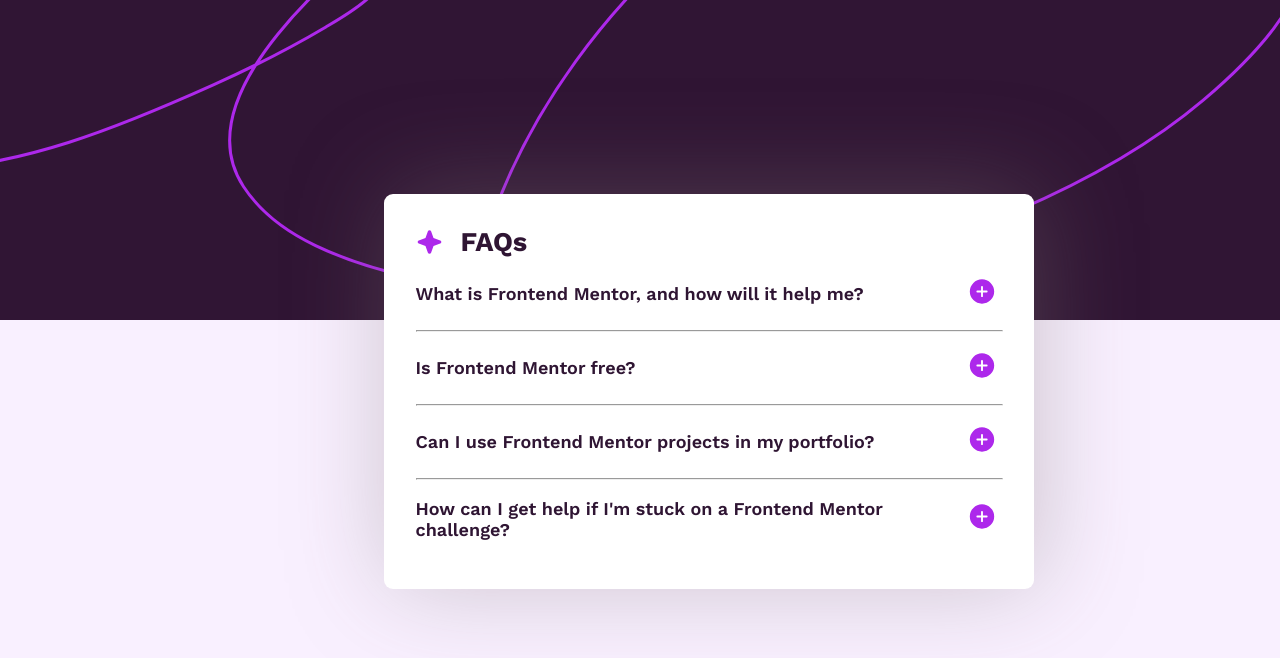
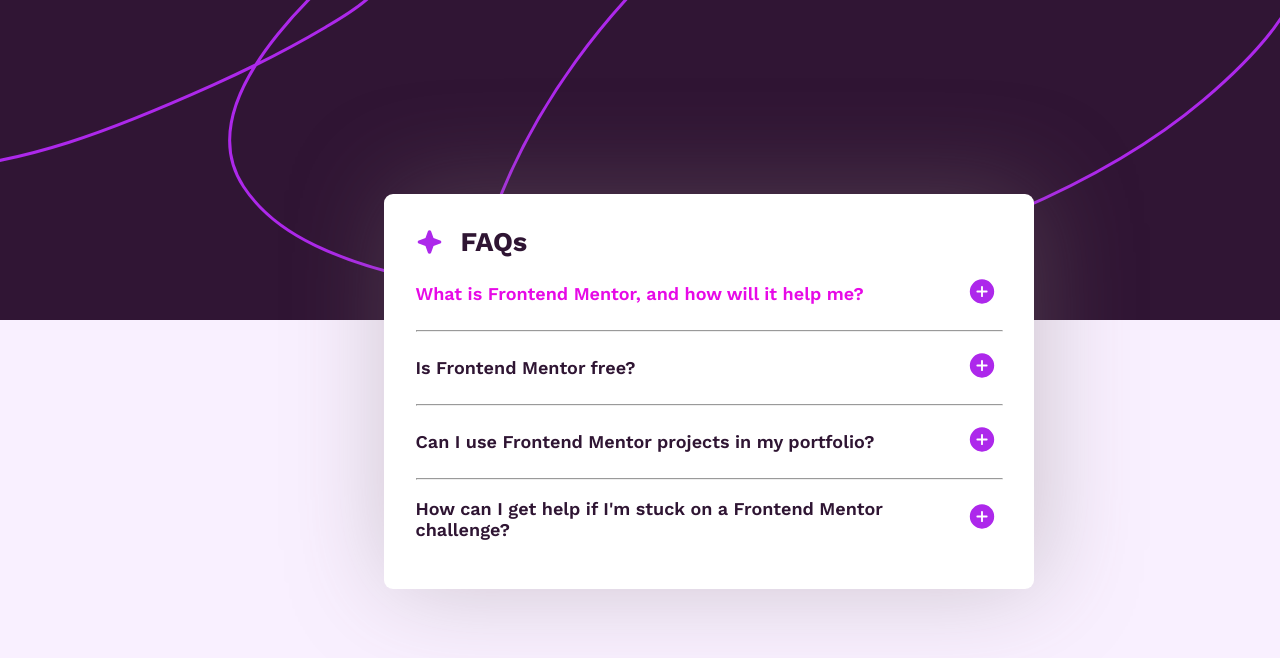
Before and after one commit to hruday-dev/FAQ-accordion, a plain HTML site: page index.html in a window 1280 px wide. In both pictures the pointer is over the element 709 px from the left and 293 px from the top of the page. Shown: the top 658 px of the page. Drawn offline with nearby package versions, Linux system fonts and the light colour scheme.

Commit message:
small changes to style

```diff
--- a/style.css
+++ b/style.css
@@ -57,6 +57,10 @@
     gap: 2rem;
     margin-bottom: 1rem;
 }
+.question:hover{
+    color:rgb(231, 9, 231);
+    cursor: pointer;
+}
 button{
     background-image: url('./assets/images/icon-plus.svg');
     background-color: transparent;
```
